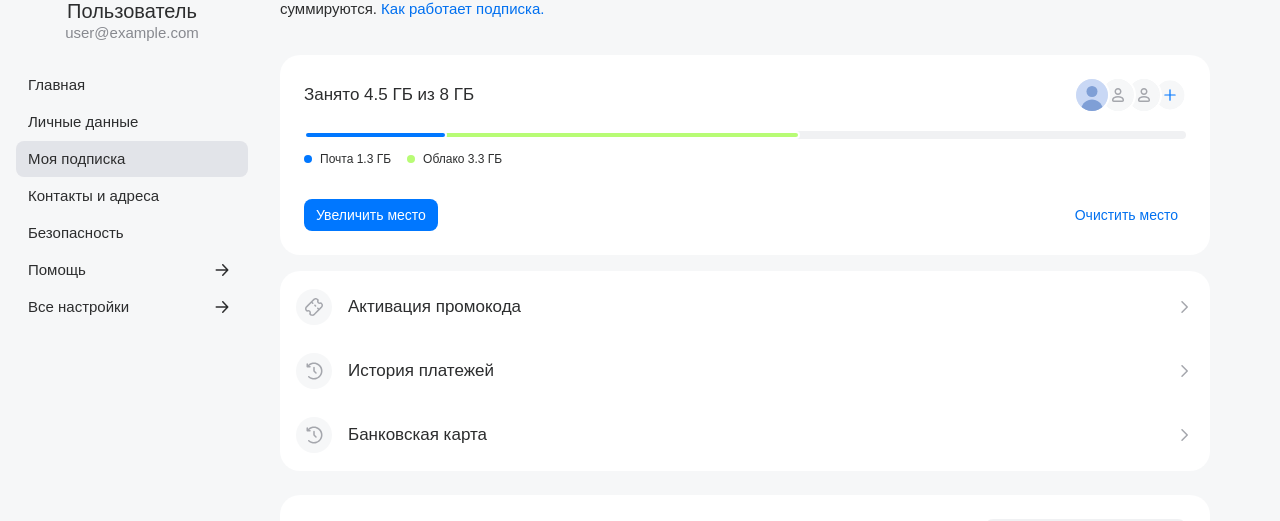
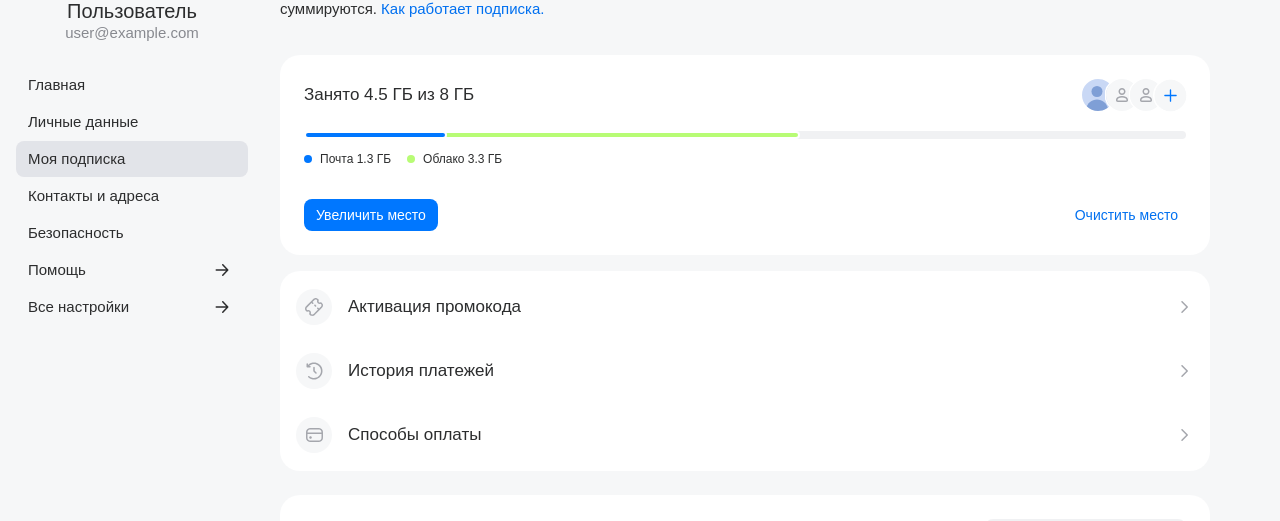
Before and after one commit to Asyaoleynichenko/New-Prototype-table, a React (Vite) app: page / in a window 1280 px wide. Shown: the part 181-702 px from the top of the page. Built offline with nearby package versions, Linux system fonts and the light colour scheme; the HTML template or start-up script is replaced by a standard one; a web font is replaced by a local one.

Commit message:
Align page with Figma: row hover, plan cards, New badge, avatars, payment methods
Co-authored-by: Cursor <cursoragent@cursor.com>

```diff
--- a/src/App.tsx
+++ b/src/App.tsx
@@ -39,10 +39,12 @@ const PG = {
   avatarSvg1:  `${AP}/54cc3.svg`,
   avatarSvg2:  `${AP}/621ae.svg`,
   avatarUser:  `${AP}/f7da4.svg`,
+  avatarRing:  `${AP}/aed0c.svg`,
   counter:     `${AP}/b7469.svg`,
   // actions card
   promoIcon:   `${AP}/f6c7c.svg`,
   histIcon:    `${AP}/5772d.svg`,
+  payIcon:     `${AP}/b2d5f.svg`,
   chevron:     `${AP}/d30fa.svg`,
   // included features
   cloudIco:    `${AP}/cf901.svg`,
@@ -250,7 +252,7 @@ const PLANS: PlanDef[] = [
   },
   {
     id: 'main', name: 'Основной',
-    sub: 'Все самое нужно для\u00a0повседневных задач', bg: '#f0f7ff',
+    sub: 'Все самое нужно для повседневных задач', bg: '#f0f7ff',
     price: 'от 87 ₽', disc: 'до −79%', cap: 'до 2 ТБ',
     hint: 'Безлимит для\u00a0фото с\u00a0телефона, удаление дубликатов, загрузка файлов до\u00a0100\u00a0ГБ и\u00a0без\u00a0рекламы в\u00a0Почте и\u00a0Облаке',
     bullets: [
@@ -309,7 +311,7 @@ const PAID_PLANS: PlanDef[] = [
   },
   {
     ...PLANS[1],
-    sub: 'Все самое нужно для\u00a0повседневных задач',
+    sub: 'Все самое нужно для повседневных задач',
     hint: 'Безлимит для\u00a0фото с\u00a0телефона, удаление дубликатов, загрузка файлов до\u00a0100\u00a0ГБ и\u00a0без\u00a0рекламы в\u00a0Почте и\u00a0Облаке',
   },
   {
@@ -732,12 +734,12 @@ function NewBadge() {
   return (
     <span style={{
       display: 'inline-flex', alignItems: 'center', justifyContent: 'center',
-      height: 22, margin: '-1px 0', padding: '0 6px', borderRadius: 100,
+      height: 24, margin: '-2px 0', padding: '0 6px', borderRadius: 100,
       background: '#b8fc75', transform: 'rotate(-5deg)', flexShrink: 0,
     }}>
       <span style={{
         fontFamily: "var(--fontfamilyaccent)",
-        color: '#087c6d', fontSize: 13, lineHeight: '18px', whiteSpace: 'nowrap',
+        color: '#087c6d', fontSize: 15, lineHeight: '20px', whiteSpace: 'nowrap',
       }}>New</span>
     </span>
   )
@@ -866,12 +868,24 @@ function FeatureRow({ feat, demo, onDemoEnd, onRowHover, rowRef }: {
           boxSizing: 'border-box' as const,
           width: label + tablePad,
           marginLeft: -tablePad,
-          paddingLeft: tablePad + 12,
-          background: hot ? '#f4f5f6' : '#fff',
-          boxShadow: hot ? '8px 0 0 #f4f5f6' : '8px 0 0 #fff',
-          transition: 'background 180ms cubic-bezier(0.16, 1, 0.3, 1), box-shadow 180ms cubic-bezier(0.16, 1, 0.3, 1)',
-        } : { position: 'relative' as const, paddingLeft: 12 }),
+          paddingLeft: tablePad + (feat.isNew ? 10 : 12),
+          alignSelf: 'stretch',
+          marginTop: -4, marginBottom: -4,
+          paddingTop: 4, paddingBottom: 4,
+          background: '#fff',
+          boxShadow: '8px 0 0 #fff',
+        } : { position: 'relative' as const, paddingLeft: feat.isNew ? 10 : 12 }),
       }}>
+        {carousel && (
+          <span aria-hidden style={{
+            position: 'absolute', zIndex: -1,
+            top: 0, bottom: 0, left: tablePad, right: -8,
+            borderRadius: '8px 0 0 8px',
+            background: hot ? '#f4f5f6' : 'transparent',
+            transition: 'background 180ms cubic-bezier(0.16, 1, 0.3, 1)',
+            pointerEvents: 'none',
+          }} />
+        )}
         {feat.isNew && <NewBadge />}
         <span style={{
           fontFamily: "var(--fontfamilybase)",
@@ -976,7 +990,6 @@ function PlanCard({ plan }: { plan: PlanDef }) {
       border: plan.border,
       borderRadius: 20,
       padding: compactCard ? '28px 10px 12px' : '16px 20px 20px',
-      minHeight: compactCard ? 0 : 182,
       height: compactCard ? '100%' : undefined,
       boxSizing: 'border-box',
       display: 'flex',
@@ -1020,11 +1033,11 @@ function PlanCard({ plan }: { plan: PlanDef }) {
         </button>
       )}
 
-      <div style={{ display: 'flex', flexDirection: 'column', gap: 4, paddingRight: showInfo ? 18 : 0, minWidth: 0, minHeight: plan.price ? 88 : undefined }}>
+      <div style={{ display: 'flex', flexDirection: 'column', gap: 4, paddingRight: showInfo && compactCard ? 18 : 0, minWidth: 0, minHeight: plan.price ? (compactCard ? 88 : 56) : undefined }}>
         <p style={{
           fontFamily: "var(--fontfamilyaccent)",
           fontSize: compactCard ? 13 : 15, lineHeight: '20px', color: '#2c2d2e',
-          margin: 0,
+          margin: 0, paddingRight: showInfo && !compactCard ? 18 : 0,
         }}>
           {plan.cname || plan.name}
         </p>
@@ -1040,7 +1053,7 @@ function PlanCard({ plan }: { plan: PlanDef }) {
       </div>
 
       {plan.price && (
-        <div style={{ position: 'relative', marginTop: 'auto', paddingTop: 22, alignSelf: 'flex-start', maxWidth: '100%' }}>
+        <div style={{ position: 'relative', marginTop: 'auto', paddingTop: compactCard ? 22 : 16, alignSelf: 'flex-start', maxWidth: '100%' }}>
           <button
             type="button"
             onClick={() => setBuyPlanId(plan.id)}
@@ -1059,7 +1072,7 @@ function PlanCard({ plan }: { plan: PlanDef }) {
           </button>
           {badge && (
             <div style={{
-              position: 'absolute', top: compactCard ? 12 : 10, right: compactCard ? -6 : -12,
+              position: 'absolute', top: compactCard ? 12 : 8, ...(compactCard ? { right: -6 } : { left: 45 }),
               transform: 'rotate(5deg)',
               background: '#b8fc75', color: '#087c6d',
               fontFamily: "var(--fontfamilybase)",
@@ -1323,26 +1336,30 @@ function StorageCard() {
               { bg: PG.avatarSvg1, icon: PG.avatarUser },
               { bg: PG.avatarSvg2, icon: PG.avatarUser },
             ] as const).map((a, i) => (
-              <div key={i} style={{
-                width: 32, height: 32, flexShrink: 0, marginRight: -6,
-                borderRadius: '50%',
-                overflow: 'hidden', position: 'relative', zIndex: 3 - i,
-                boxShadow: '0 0 0 2px white',
-                background: '#f6f7f8',
-                display: 'flex', alignItems: 'center', justifyContent: 'center',
-              }}>
-                <img src={a.bg} alt="" style={{
-                  position: 'absolute', inset: 0, width: '100%', height: '100%', objectFit: 'cover',
-                }} />
-                {a.icon && (
-                  <img src={a.icon} alt="" style={{
-                    position: 'relative', zIndex: 1, width: 16, height: 16, display: 'block',
+              <div key={i} style={{ width: 30, height: 32, flexShrink: 0, marginRight: -6, position: 'relative' }}>
+                {a.icon ? (
+                  <>
+                    <img src={PG.avatarRing} alt="" style={{
+                      position: 'absolute', left: 'calc(50% + 1px)', top: '50%', width: 35, height: 35,
+                      transform: 'translate(-50%, -50%)', display: 'block', maxWidth: 'none',
+                    }} />
+                    <img src={a.bg} alt="" style={{ position: 'absolute', inset: 0, width: 30, height: 32, display: 'block' }} />
+                    <img src={a.icon} alt="" style={{
+                      position: 'absolute', left: 'calc(50% + 1px)', top: '50%', width: 16, height: 16,
+                      transform: 'translate(-50%, -50%)', display: 'block',
+                    }} />
+                  </>
+                ) : (
+                  <img src={a.bg} alt="" style={{
+                    position: 'absolute', inset: 0, width: 30, height: 32, display: 'block', objectFit: 'cover',
+                    WebkitMaskImage: `url(${PG.avatarSvg1})`, maskImage: `url(${PG.avatarSvg1})`,
+                    WebkitMaskSize: '100% 100%', maskSize: '100% 100%',
                   }} />
                 )}
               </div>
             ))}
-            <div style={{ width: 32, height: 32, flexShrink: 0 }}>
-              <img src={PG.counter} alt="" style={{ width: '100%', height: '100%' }} />
+            <div style={{ width: 32, height: 32, flexShrink: 0, position: 'relative' }}>
+              <img src={PG.counter} alt="" style={{ position: 'absolute', inset: -1.5, width: 35, height: 35, display: 'block', maxWidth: 'none' }} />
             </div>
           </div>
         </div>
@@ -1386,7 +1403,7 @@ function ActionsCard() {
   const actions = [
     { icon: PG.promoIcon, label: 'Активация промокода' },
     { icon: PG.histIcon,  label: 'История платежей', sub: paid ? 'Следующий платёж 18 мая 2026' : undefined },
-    { icon: PG.histIcon,  label: 'Банковская карта', sub: paid ? '•••• 0637' : undefined },
+    { icon: PG.payIcon,   label: 'Способы оплаты', sub: paid ? 'Карта или СБП' : undefined, glyph: { w: 17, h: 14 } },
   ]
   const [hovered, setHovered] = useState<string | null>(null)
   return (
@@ -1410,7 +1427,13 @@ function ActionsCard() {
             transition: 'background 120ms ease-out',
           }}>
           <div style={{ background: '#f6f7f8', borderRadius: 20, padding: 8, flexShrink: 0 }}>
-            <img src={a.icon} alt="" style={{ width: 20, height: 20, display: 'block' }} />
+            {a.glyph ? (
+              <div style={{ width: 20, height: 20, display: 'flex', alignItems: 'center', justifyContent: 'center' }}>
+                <img src={a.icon} alt="" style={{ width: a.glyph.w, height: a.glyph.h, display: 'block' }} />
+              </div>
+            ) : (
+              <img src={a.icon} alt="" style={{ width: 20, height: 20, display: 'block' }} />
+            )}
           </div>
           <div style={{ flex: 1, minWidth: 0, display: 'flex', flexDirection: 'column', justifyContent: 'center' }}>
             <span style={{ fontFamily: "var(--fontfamilyaccent)", fontSize: 17, lineHeight: '22px', color: '#2c2d2e' }}>
@@ -2129,6 +2152,7 @@ function ComparisonTable() {
   const { plans } = usePlans()
   const { tablePad, bp } = useLayout()
   const { grid, carousel, label, step } = useTableGrid()
+  const headPadB = bp === 'sm' ? 16 : 0
   const [cloudOpen, setCloudOpen] = useState(false)
   const scroller = useRef<HTMLDivElement>(null)
   const headRef = useRef<HTMLDivElement>(null)
@@ -2229,15 +2253,15 @@ function ComparisonTable() {
         style={{ overflowX: carousel ? 'auto' : 'visible', minWidth: 0, borderRadius: '24px 24px 0 0' }}
       >
         <div style={{
-          padding: `${bp === 'sm' ? 16 : 24}px ${tablePad}px 16px`,
+          padding: `${bp === 'sm' ? 16 : 24}px ${tablePad}px ${headPadB}px`,
         }}>
           <div style={{ ...grid, alignItems: bp === 'sm' || bp === 'md' ? 'stretch' : 'start' }}>
             <div data-intro="" style={carousel ? {
               position: 'sticky', left: 0, zIndex: 4, background: '#fff', alignSelf: 'stretch',
               boxSizing: 'border-box', width: label + tablePad, marginLeft: -tablePad, paddingLeft: tablePad,
               boxShadow: '8px 0 0 #fff',
-              marginTop: bp === 'sm' ? -16 : -24, marginBottom: -16,
-              paddingTop: bp === 'sm' ? 16 : 24, paddingBottom: 16,
+              marginTop: bp === 'sm' ? -16 : -24, marginBottom: -headPadB,
+              paddingTop: bp === 'sm' ? 16 : 24, paddingBottom: headPadB,
             } : undefined}>
               <TableIntro />
             </div>
@@ -2275,13 +2299,14 @@ function ComparisonTable() {
         style={{ overflowX: carousel ? 'auto' : 'visible', minWidth: 0, borderRadius: '0 0 24px 24px' }}
       >
       <div style={{
-        padding: `4px ${tablePad}px ${bp === 'sm' ? 24 : 32}px`,
+        padding: `${bp === 'sm' ? 4 : 0}px ${tablePad}px ${bp === 'sm' ? 24 : 32}px`,
       }}>
         {DATA.map((sect, si) => {
           const hidden = sect.rows.some(row => row.more)
           const rows = hidden && !cloudOpen ? sect.rows.filter(row => !row.more) : sect.rows
+          const prevHasToggle = si > 0 && DATA[si - 1].rows.some(row => row.more)
           return (
-            <div key={sect.id} style={{ marginTop: si > 0 ? 20 : 0 }}>
+            <div key={sect.id} style={{ marginTop: si === 0 ? 0 : prevHasToggle ? 8 : 32 }}>
               <div style={{
                 display: 'flex', alignItems: 'center', gap: 12, padding: '8px 12px',
                 ...(carousel ? {
@@ -2313,8 +2338,8 @@ function ComparisonTable() {
               </div>
               {hidden && (
                 <div style={carousel
-                  ? { ...grid, paddingTop: 16 }
-                  : { display: 'flex', justifyContent: 'center', paddingTop: 16 }}>
+                  ? { ...grid, paddingTop: 32 }
+                  : { display: 'flex', justifyContent: 'center', paddingTop: 32 }}>
                   <div style={carousel ? {
                     gridColumn: '1 / -1', justifySelf: 'start',
                     position: 'sticky', left: 0, zIndex: 2,
```
Also changed, not shown: public/assets/aed0c.svg (added), public/assets/b2d5f.svg.
